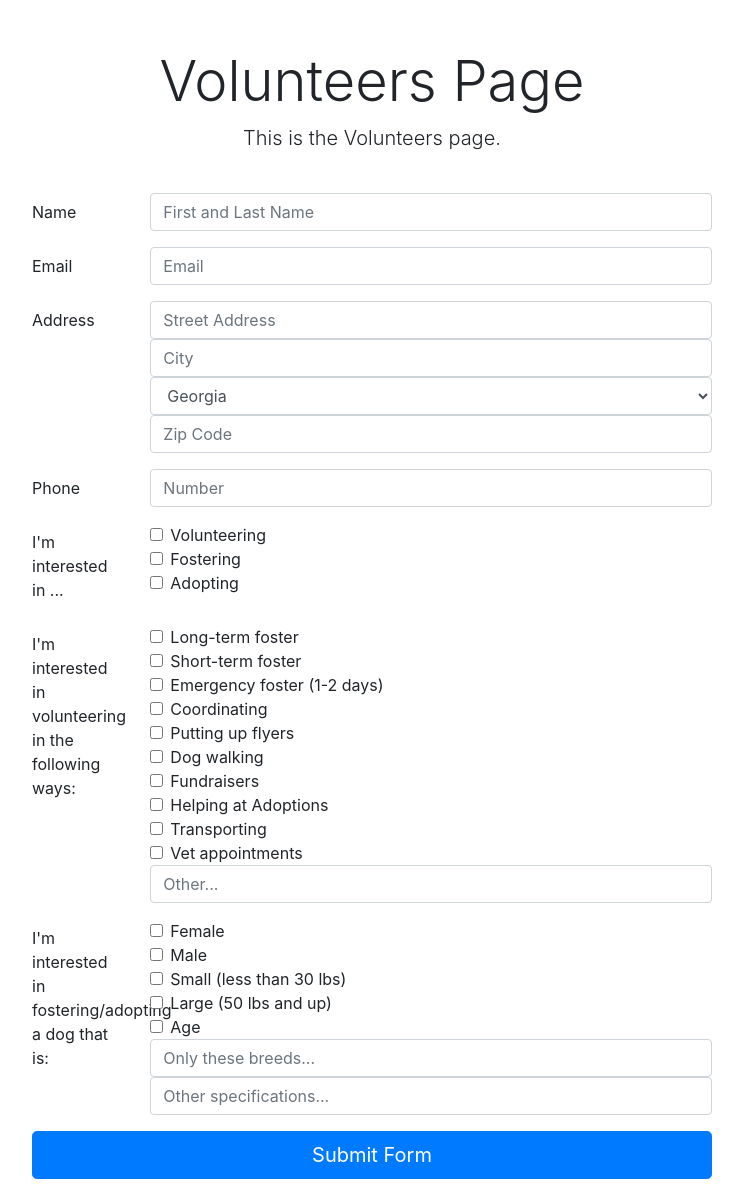
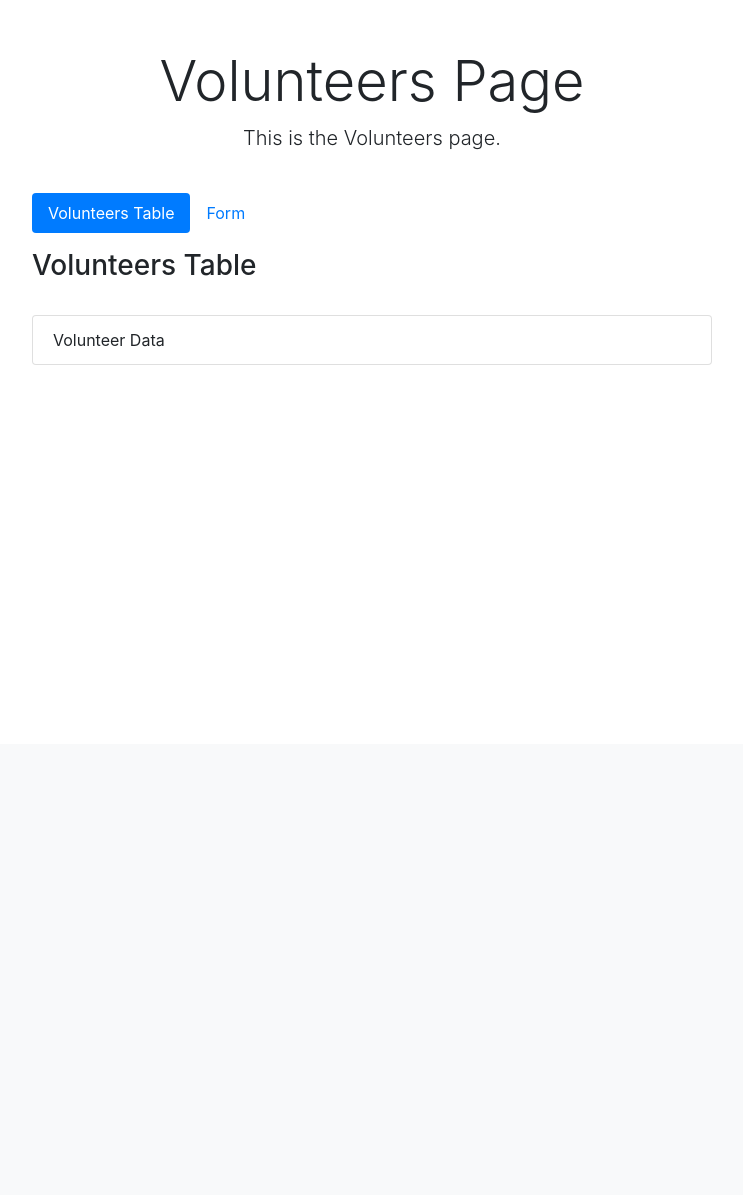
Before and after one commit to PranovD/LLOV, a Flask app: page /volunteers in a window 1280 px wide. Shown: the part 56-1251 px from the top of the page, without its empty margins (268-1011 px from the left). After the commit the page ends 421 px from the top, so only its background shows below. Run offline with Flask 2, Linux system fonts and the light colour scheme; some libraries are stand-ins or nearby versions.

Commit message:
modified volunteers page and data

```diff
--- a/templates/fosterdogs.html
+++ b/templates/fosterdogs.html
@@ -102,6 +102,6 @@
             </div>
         </div>
     </div>
-</div>
+    </div>
 
 {% endblock %}
--- a/templates/volunteers.html
+++ b/templates/volunteers.html
@@ -2,21 +2,42 @@
 
 {% block content %}
 
-<form action = "/volunteers" method = "POST">
-	<div class="form-group row">
-		<label for="name" class="col-sm-2 col-form-label">Name</label>
-	    <div class="col-sm-10">
-	    	<input class="form-control" placeholder="First and Last Name" name="fullName">
+    <ul class="nav nav-pills mb-3" id="pills-tab" role="tablist">
+        <li class="nav-item">
+            <a class="nav-link active" id="data-table" data-toggle="pill" href="#pills-table" role="tab" aria-controls="pills-home" aria-selected="true">Volunteers Table</a>
+        </li>
+        <li class="nav-item">
+            <a class="nav-link" id="form" data-toggle="pill" href="#pills-form" role="tab" aria-controls="pills-profile" aria-selected="false">Form</a>
+        </li>
+    </ul>
+    <div class="tab-content" id="pills-tabContent">
+        <div class="tab-pane fade show active" id="pills-table" role="tabpanel" aria-labelledby="data-table">
+            <h3>Volunteers Table</h3>
+            <br>
+            <ul class="list-group">
+                <li class="list-group-item">Volunteer Data</li>
+{#                <li class="list-group-item">{{ data.val()}}</li>#}
+            </ul>
         </div>
+
+        <div class="tab-pane fade" id="pills-form" role="tabpanel" aria-labelledby="form">
+            <h3>Register a Volunteer</h3>
+            <div class="justify-content-center">
+                <article>
+                    <form action="/volunteers" method="POST">
+                        <div class="form-row">
+                            <div class = "col form-group">
+                                <label>Name</label>
+                                <input class="form-control" placeholder="First and Last Name" name="fullName">                            </div>
                         </div>
-	<div class="form-group row">
-    	<label for="email" class="col-sm-2 col-form-label">Email</label>
-    	<div class="col-sm-10">
-      		<input type="email" class="form-control" name="email" placeholder="Email">
+                        <div class="form-row">
+                            <div class = "col form-group">
+                                <label>Email</label>
+                                <input class="form-control" placeholder="Email" name="email">                            </div>
                         </div>
-  	</div>
-	<div class="form-group row">
-		<label for="example-text-input" class="col-sm-2 col-form-label">Address</label>
+
+                        <div class="form-group">
+                            <label>Address</label>
                             <div class="col-sm-10">
                                 <input class="form-control" placeholder="Street Address" name="street">
                                 <input class="form-control" placeholder="City" name="city">
@@ -76,14 +97,18 @@
                                 <input class="form-control" placeholder="Zip Code" name="zipcode">
                             </div>
                         </div>
-	<div class="form-group row">
-    	<label for="email" class="col-sm-2 col-form-label">Phone</label>
-    	<div class="col-sm-10">
-      		<input type="email" class="form-control" name="phone" placeholder="Number">
+
+                        <div class="form-group">
+                            <div class="form-row">
+                                <div class="col form-group">
+                                    <label>Phone Number</label>
+                                    <input name="age" type="text" class="form-control" placeholder="Phone Number" name="number">
                                 </div>
                             </div>
+                        </div>
+                        <div class="form-row">
                             <div class="form-group row">
-		<label for="email" class="col-sm-2 col-form-label">I'm interested in ...</label>
+                                <label>I'm interested in ...</label>
                                 <div class="col-sm-10">
                                     <div class="form-check">
                                         <input class="form-check-input" type="checkbox" name="volunteering">
@@ -100,8 +125,10 @@
                                 </div>
 
                             </div>
+                        </div>
+                        <div class="form-group">
                             <div class="form-group row">
-		<label for="email" class="col-sm-2 col-form-label">I'm interested in volunteering in the following ways:</label>
+                                <label>I'm interested in volunteering in the following ways:</label>
                                 <div class="col-sm-10">
                                     <div class="form-check">
                                         <input class="form-check-input" type="checkbox" name="long-term-foster">
@@ -146,9 +173,10 @@
                                     <input class="form-control" placeholder="Other..." name="volunteering-other">
                                 </div>
                             </div>
+                        </div>
 
                         <div class="form-group row">
-		<label for="email" class="col-sm-2 col-form-label">I'm interested in fostering/adopting a dog that is:</label>
+        <label>I'm interested in fostering/adopting a dog that is:</label>
         <div class="col-sm-10">
             <div class="form-check">
                 <input class="form-check-input" type="checkbox" name="female">
@@ -166,16 +194,20 @@
                 <input class="form-check-input" type="checkbox" name="large">
                 <label class="form-check-label" for="gridCheck1">Large (50 lbs and up)</label>
             </div>
-			<div class="form-check">
-				<input class="form-check-input" type="checkbox" name="age">
-				<label class="form-check-label" for="gridCheck1">Age</label>
-			</div>
             <input class="form-control" placeholder="Only these breeds..." name="breeds">
             <input class="form-control" placeholder="Other specifications..." name="fostering-other">
         </div>
     </div>
 
-	<button type="submit" class="btn btn-primary btn-lg btn-block">Submit Form</button>
+                        <div class="form-group">
+                            <button type="submit" class="btn btn-primary btn-block"> Submit Form </button>
+                        </div>
                     </form>
+                </article>
+                {#        <div class="border-top card-body text-center">Bottom text</div>#}
+            </div>
+        </div>
+    </div>
+    </div>
 
 {% endblock %}
```
Lines whose indentation alone changed are shown as unchanged.
